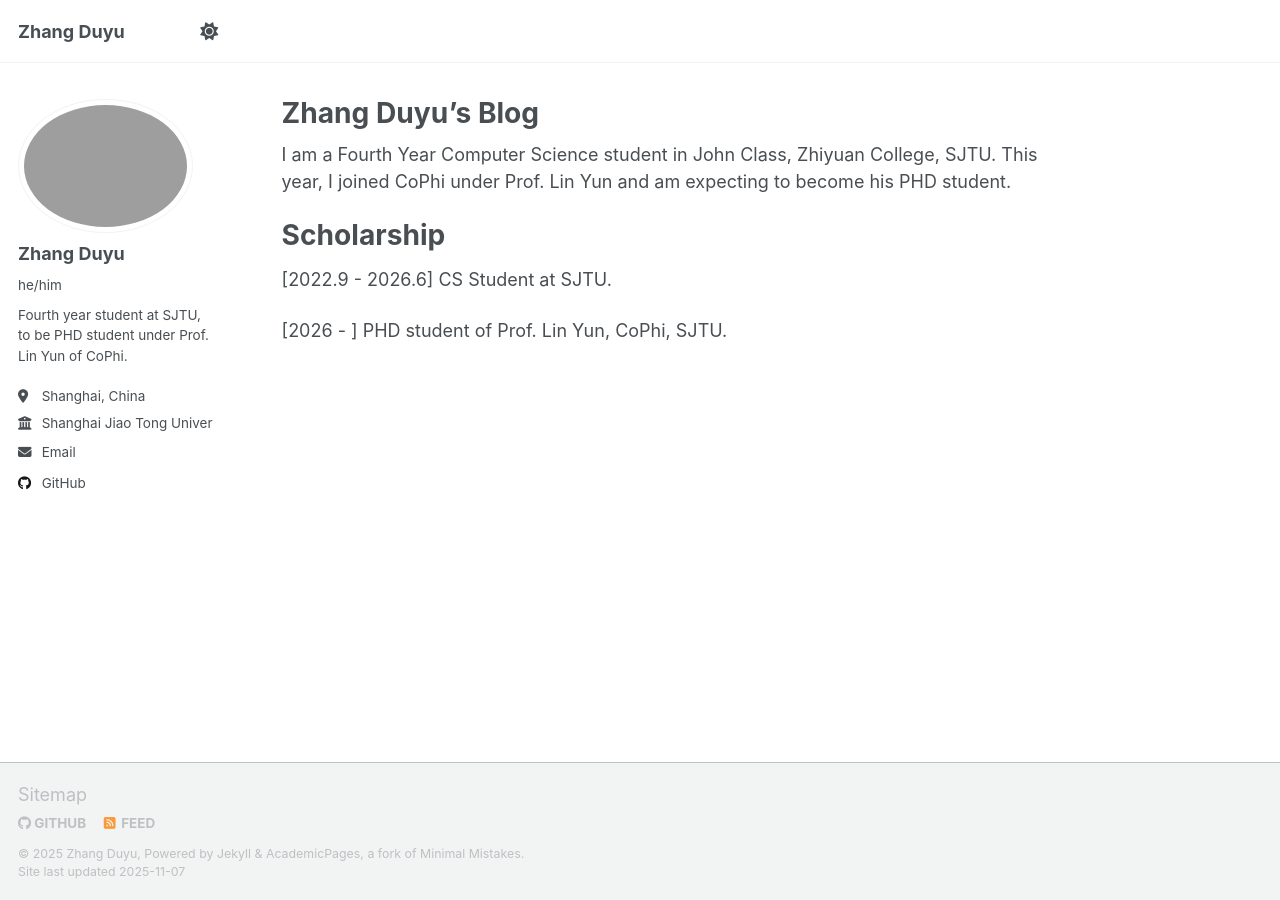
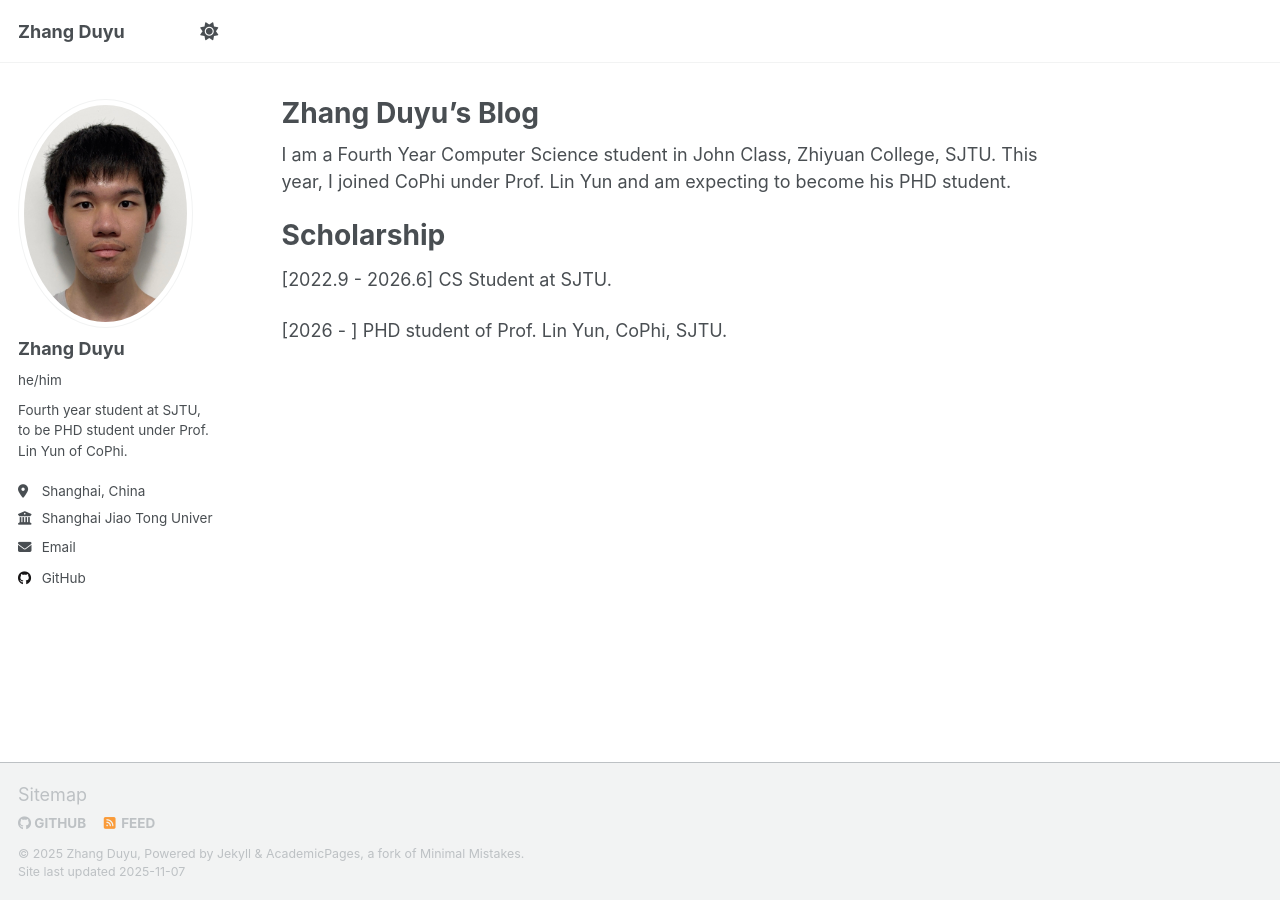
Before and after one commit to Vkaani/vkaani.github.io, a Jekyll site: the page built from _pages/about.md, in a window 1280 px wide. Built offline with Jekyll 4.4.1, drawn with Linux system fonts in a browser that asks for light colours; a script that is not in the unit is left out.

Commit message:
Update _config.yml
reupdate profile image

```diff
--- a/_config.yml
+++ b/_config.yml
@@ -23,7 +23,7 @@ repository               : "academicpages/academicpages.github.io"
 #               Additional customization can be done by editing /_includes/author-profile.html
 author:
   # Biographic information
-  avatar           : "real_profile.png"
+  avatar           : "photo.png"
   name             : "Zhang Duyu"
   pronouns         : "he/him" # example: "she/her"
   bio              : "Fourth year student at SJTU, to be PHD student under Prof. Lin Yun of CoPhi."
```
